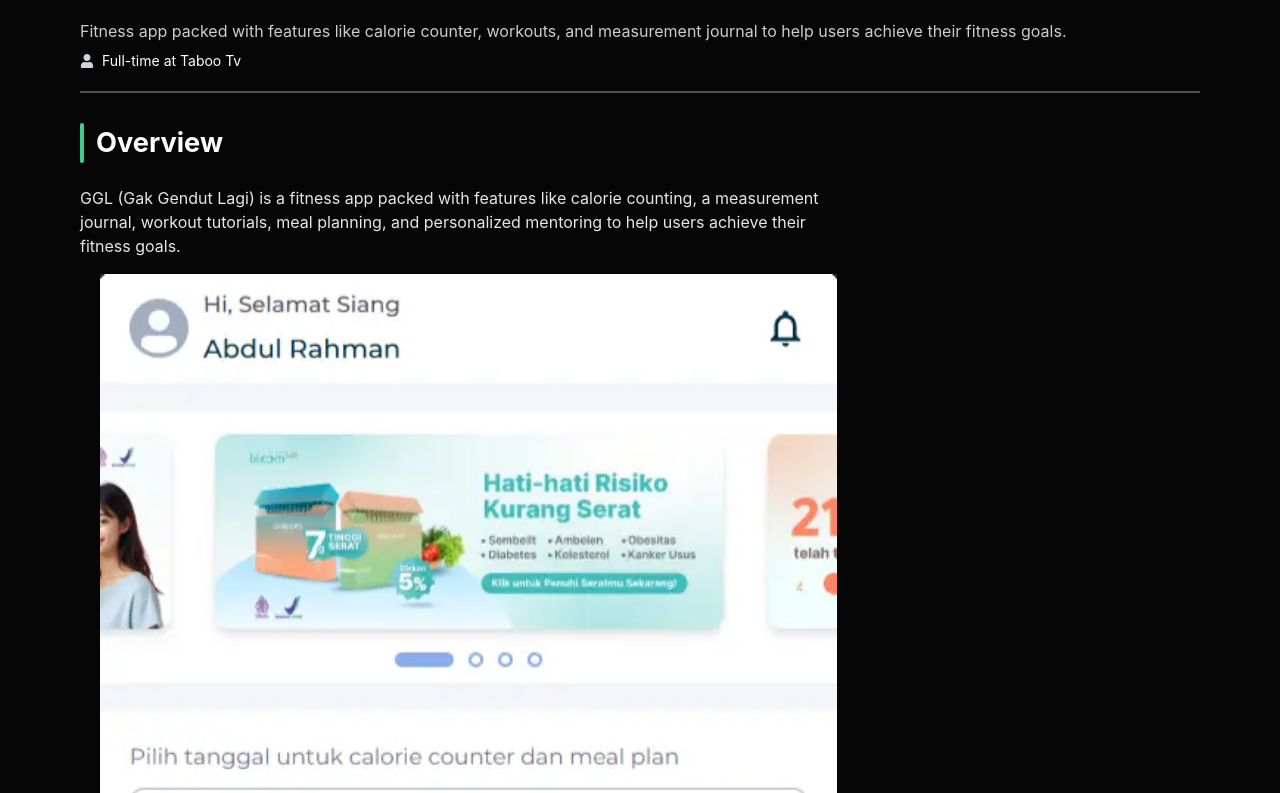
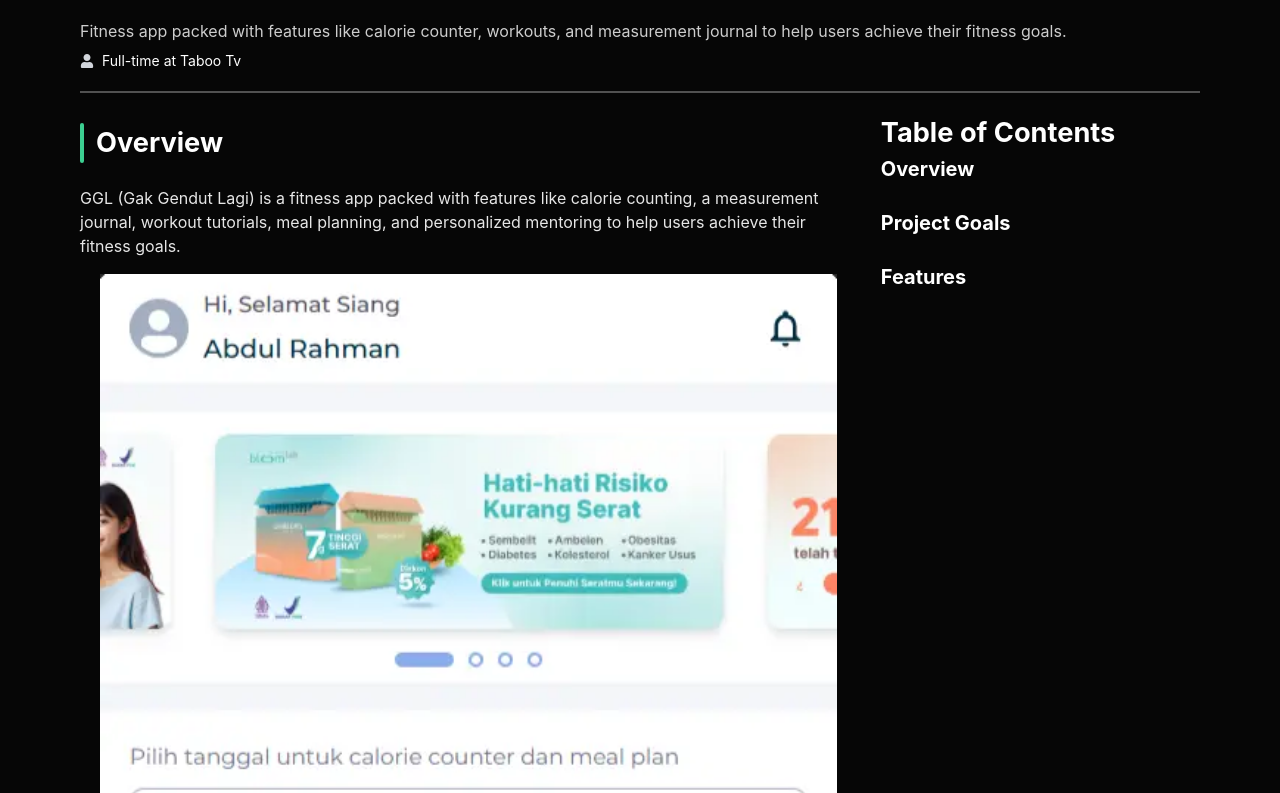
Before and after one commit to code-creeper/code-creeper.github.io, a Nuxt app: page /projects/project in a window 1280 px wide. Shown: the part 747-1540 px from the top of the page. Built offline with nearby package versions, Linux system fonts and the light colour scheme.

Commit message:
project detail page navigation bar functionality

```diff
--- a/pages/projects/project.vue
+++ b/pages/projects/project.vue
@@ -18,16 +18,16 @@ import User from "~/components/Icons/User.vue";
     <hr class="w-full border border-white/30 my-5"/>
   </div>
 
-  <div class="page grid grid-cols-6 md:grid-cols-10 gap-6">
+  <div class="page grid grid-cols-6 place-content-center md:grid-cols-10 gap-6">
     <div class="col-span-7 space-y-4">
-      <h3 class="heading heading-bl">Overview</h3>
+      <h3 id="overview" class="heading heading-bl scroll-mt-[200px]">Overview</h3>
       <p class="text-white/90">
         GGL (Gak Gendut Lagi) is a fitness app packed with features like calorie counting, a measurement journal,
         workout tutorials, meal planning, and personalized mentoring to help users achieve their fitness goals.
       </p>
       <img src="@/assets/images/ssproject.webp" alt="project screenshot" class="w-full rounded-xl px-5"/>
 
-      <h3 class="heading heading-bl">Project Goals</h3>
+      <h3 class="heading heading-bl scroll-mt-[200px]" id="project-goals">Project Goals</h3>
       <p class="text-white/90">The primary goal of this project was to rebuild the web app of GGL from scratch. The
         existing web app was outdated, both in terms of design and technology, and it did not align with the current
         mobile app's features and aesthetics. The objective was to "migrate" the web app using modern technologies and
@@ -43,7 +43,7 @@ import User from "~/components/Icons/User.vue";
         <li><span class="font-bold">Rematch:</span>For efficient and maintainable state management.</li>
       </ul>
 
-      <h3 class="heading heading-bl">Features</h3>
+      <h3 class="heading heading-bl scroll-mt-[200px]" id="features">Features</h3>
       <h4 class="font-bold text-white">Meal Plan (Calories Counter)</h4>
       <img src="@/assets/images/ssproject.webp" alt="project screenshot" class="w-full rounded-xl px-5"/>
 
@@ -79,6 +79,17 @@ import User from "~/components/Icons/User.vue";
 
 
     </div>
+
+    <div class="col-span-3 ">
+      <h3 class="text-white font-bold">Table of Contents</h3>
+
+      <h4 class="font-bold text-white sticky top-[200px] flex flex-col space-y-6">
+        <a href="#overview">Overview</a>
+        <a href="#project-goals">Project Goals</a>
+        <a href="#features">Features</a>
+      </h4>
+
+    </div>
   </div>
 
 </template>
```
